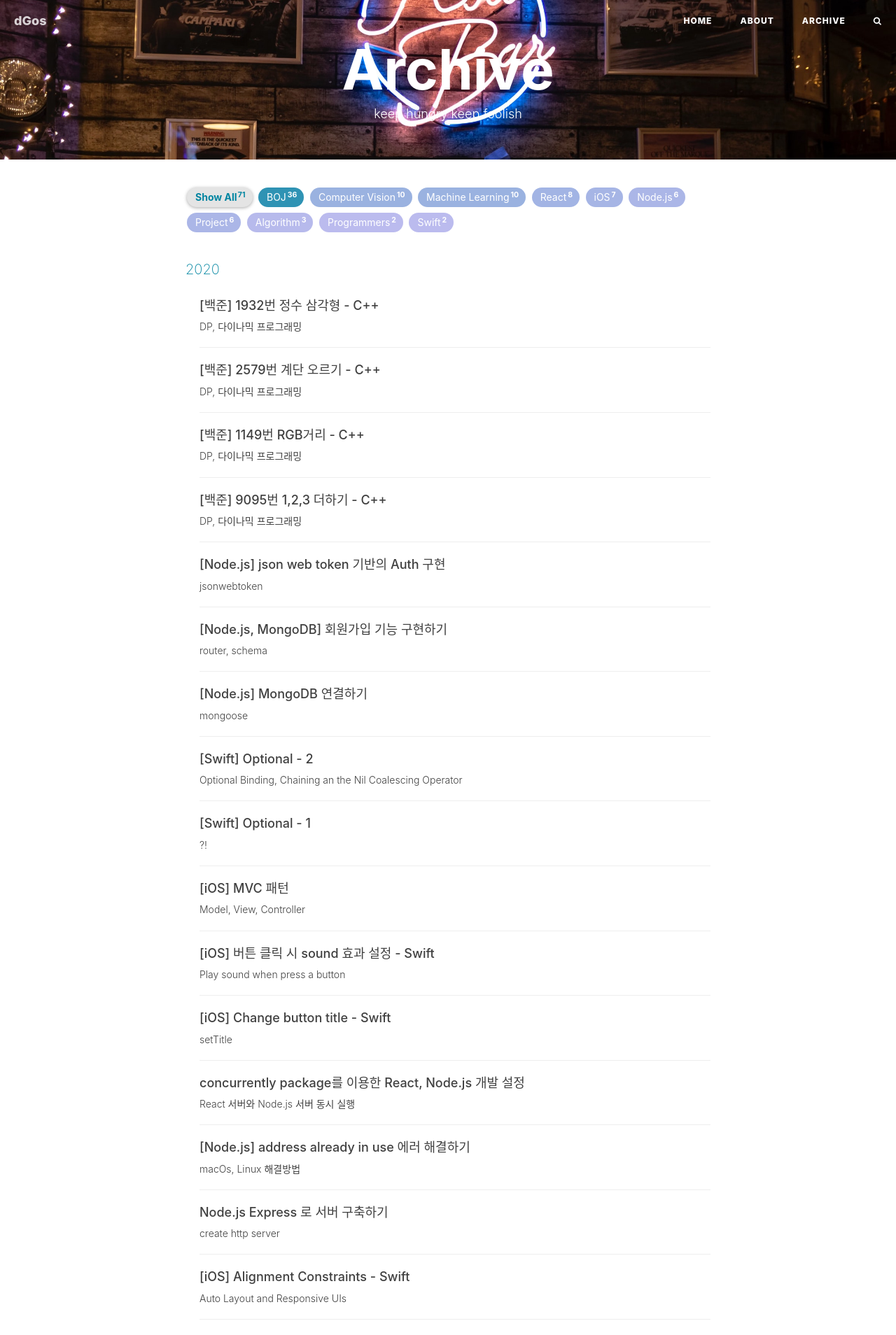
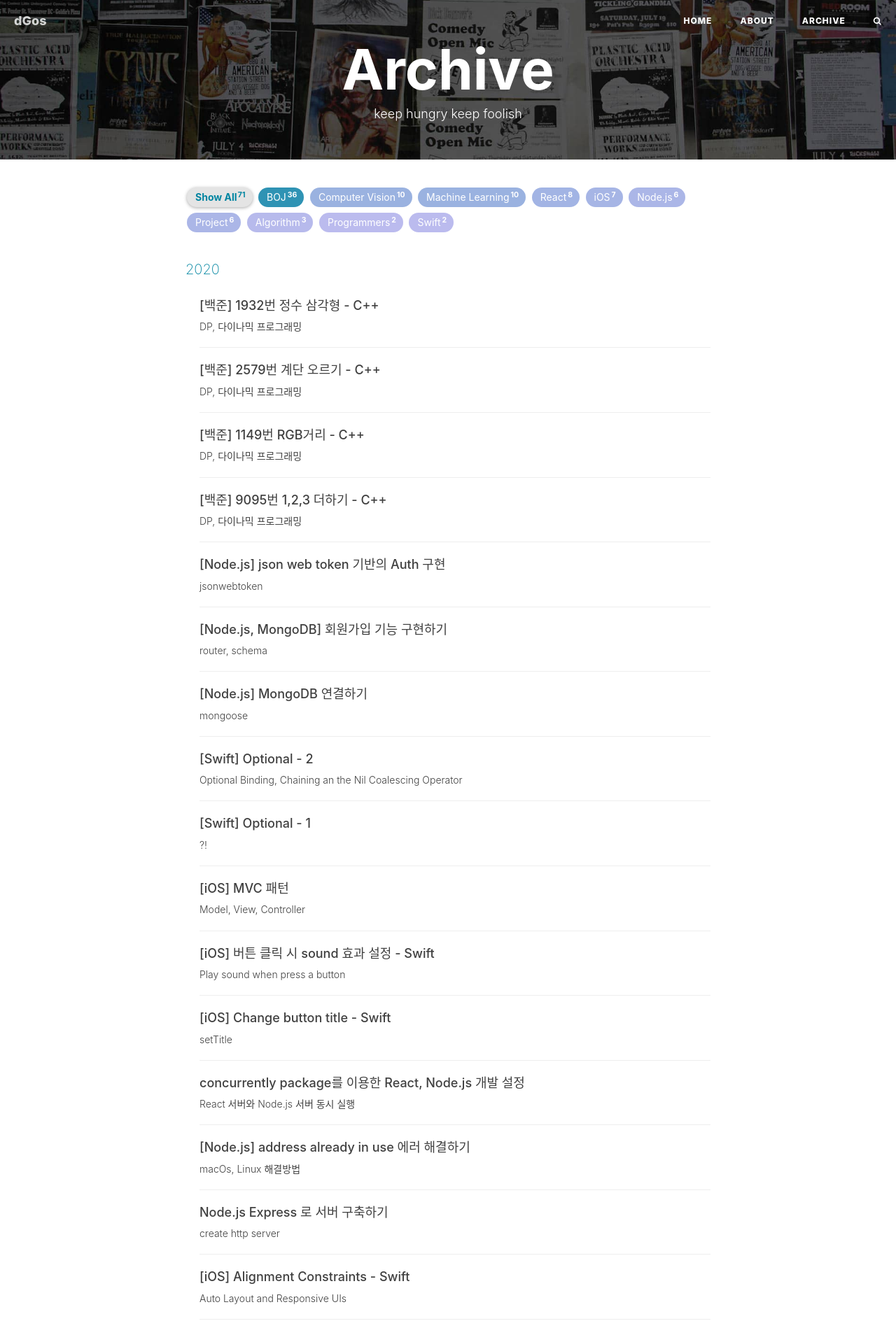
Before and after one commit to donggoolosori/donggoolosori.github.io, a Jekyll site: the page built from archive.html, in a window 1280 px wide. Shown: the top 1908 px of the page at 70% size. Built offline with Jekyll 4.4.1, drawn with Linux system fonts in a browser that asks for light colours; nearby versions of some CDN libraries; comment, search, counter and statistics services are not loaded.

Commit message:
header img

```diff
--- a/archive.html
+++ b/archive.html
@@ -2,7 +2,7 @@
 title: Archive
 layout: default
 description: keep hungry keep foolish
-header-img: "img/in_post/neon.jpg"
+header-img: "img/unused/1.jpg"
 ---
 
 <!--
```
Also changed, not shown: img/blackAir.jpg (deleted).
